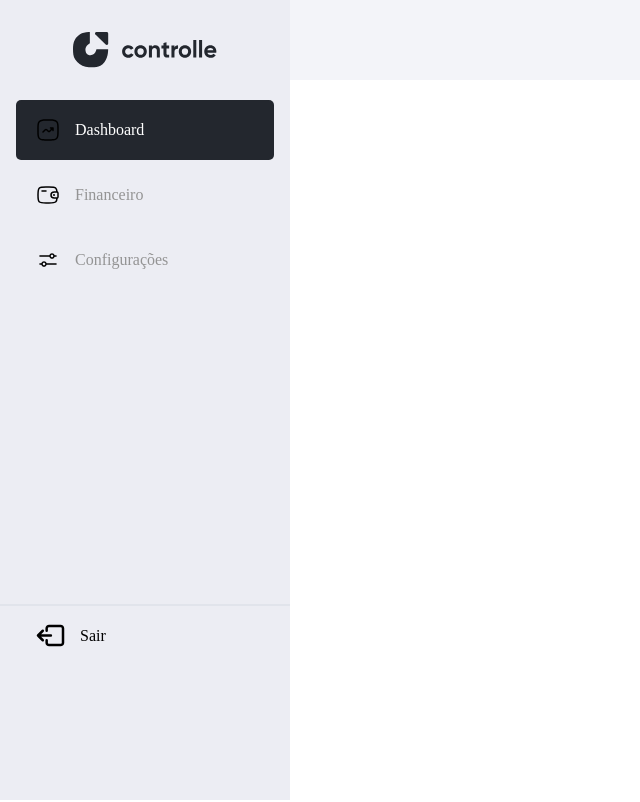
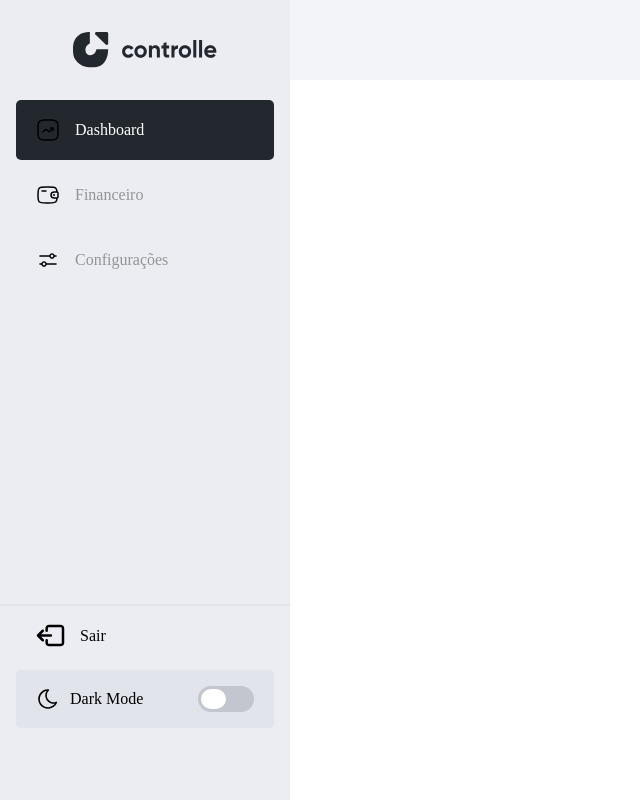
Before and after one commit to jojrms/controlle, a React (Create React App) app: page / in a window 1280 px wide. Shown: the whole page, without its empty margins (0-640 px from the left). Built offline with nearby package versions, Linux system fonts and the light colour scheme.

Commit message:
feat: Creating ThemeButton to make the theme changes

```diff
--- a/src/components/menuLeft/index.tsx
+++ b/src/components/menuLeft/index.tsx
@@ -3,7 +3,9 @@ import {
     Icon,
     List,
     Option,
-    BottomOptions
+    BottomOptions,
+    ThemeButton,
+    Switch
 } from "./styled"
 
 import { useParams } from "react-router-dom";
@@ -12,6 +14,8 @@ import { DashboardIcon } from "../../images/menuLeft/Dashboard";
 import { FinanceIcon } from "../../images/menuLeft/Finance";
 import { SettingsIcon } from "../../images/menuLeft/Settings";
 import { ExitIcon } from "../../images/menuLeft/Exit";
+
+import Moon from '../../images/menuLeft/Moon.svg';
 
 export const MenuLeft = () => {
 
@@ -43,6 +47,14 @@ export const MenuLeft = () => {
                         <ExitIcon color="#000"/>
                         Sair
                     </Option>
+                    <ThemeButton>
+                        <img width={'24px'} height={'24px'} src={Moon}/>
+                        Dark Mode
+
+                        <Switch darkMode={false}>
+                            <span id="check"/>
+                        </Switch>
+                    </ThemeButton>
                 </List>
             </BottomOptions>
         </Background>
--- a/src/components/menuLeft/styled.ts
+++ b/src/components/menuLeft/styled.ts
@@ -4,6 +4,10 @@ import IconUrl from '../../images/menuLeft/Icon.svg'
 
 type OptionProps = {
     selected: boolean;
+}
+
+type ThemeButtonProps = {
+    darkMode: boolean;
 }
 
 export const Background = styled.aside`
@@ -39,7 +43,7 @@ export const Option = styled.li<OptionProps>`
     transition: all 0.3s;
 
     &:hover{
-        background-color: ${props => props.theme.backgroundColor.optionHover};
+        background-color: ${({selected}) => selected ? props => props.theme.backgroundColor.backgroundIcons : props => props.theme.backgroundColor.optionHover};
     }
 `
 
@@ -49,3 +53,30 @@ export const BottomOptions = styled.div`
     border-top: 2px solid transparent;
     border-color: ${props => props.theme.border.borderColor};
 `
+export const ThemeButton = styled.span`
+    padding: 16px 20px;
+    display: grid;
+    grid-template-columns: min-content auto min-content;
+    align-items: center;
+    gap: 10px;
+    background-color: ${props => props.theme.border.borderColor};
+    border-radius: ${props => props.theme.border.menuBorderRadius};
+    cursor: pointer;
+`
+export const Switch = styled.span<ThemeButtonProps>`
+    width: 50px;
+    height: 20px;
+    display: grid;
+    border-radius: 50px;
+    background-color: #C3C6CE;
+    padding: 3px;
+
+    #check{
+        width: 50%;
+        height: 100%;
+        border-radius: 50px;
+        background-color: white;
+        transition: all .3s;
+        margin-left: ${({darkMode}) => darkMode ? '50%' : '0%'};
+    }
+`
```
